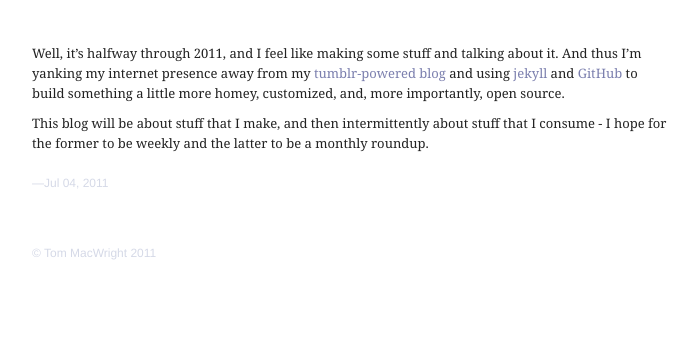
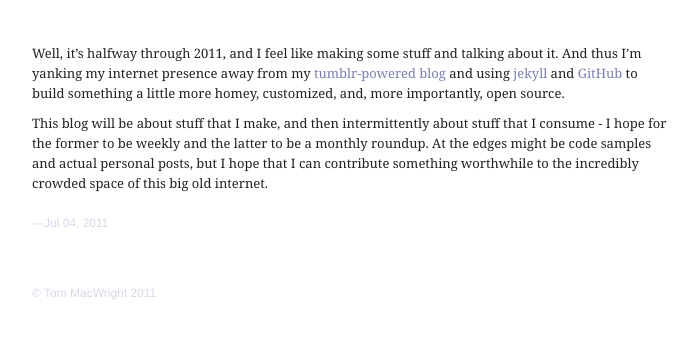
Before and after one commit to konklone/tmcw.github.com, a Jekyll site: the page built from _posts/2011-07-04-hello-internet.md, in a window 1280 px wide, cut to the strip 430-769 px from the top of the page. Shown: the whole strip, without its empty margins (288-983 px from the left). Built offline with Jekyll 4.4.1, drawn with Linux system fonts in a browser that asks for light colours; Markdown is read by kramdown in place of the engine named in the settings.

Commit message:
Adding Mozilla compatibility, adding to first post.

```diff
--- a/_posts/2011-07-04-hello-internet.md
+++ b/_posts/2011-07-04-hello-internet.md
@@ -12,4 +12,4 @@
 
 Well, it's halfway through 2011, and I feel like making some stuff and talking about it. And thus I'm yanking my internet presence away from my [tumblr-powered blog](http://notes.tommacwright.com) and using [jekyll](http://jekyllrb.com) and [GitHub](http://github.com) to build something a little more homey, customized, and, more importantly, open source.
 
-This blog will be about stuff that I make, and then intermittently about stuff that I consume - I hope for the former to be weekly and the latter to be a monthly roundup.
+This blog will be about stuff that I make, and then intermittently about stuff that I consume - I hope for the former to be weekly and the latter to be a monthly roundup. At the edges might be code samples and actual personal posts, but I hope that I can contribute something worthwhile to the incredibly crowded space of this big old internet.
--- a/css/screen.css
+++ b/css/screen.css
@@ -62,6 +62,7 @@
   background-color:#6B7A8A;
   font: normal 12px/40px 'Helvetica Neue', helvetica, sans-serif;
   -webkit-border-radius:10px;
+  -moz-border-radius:10px;
   margin-right:5px;
   padding:2px;
   height:5px;
```
